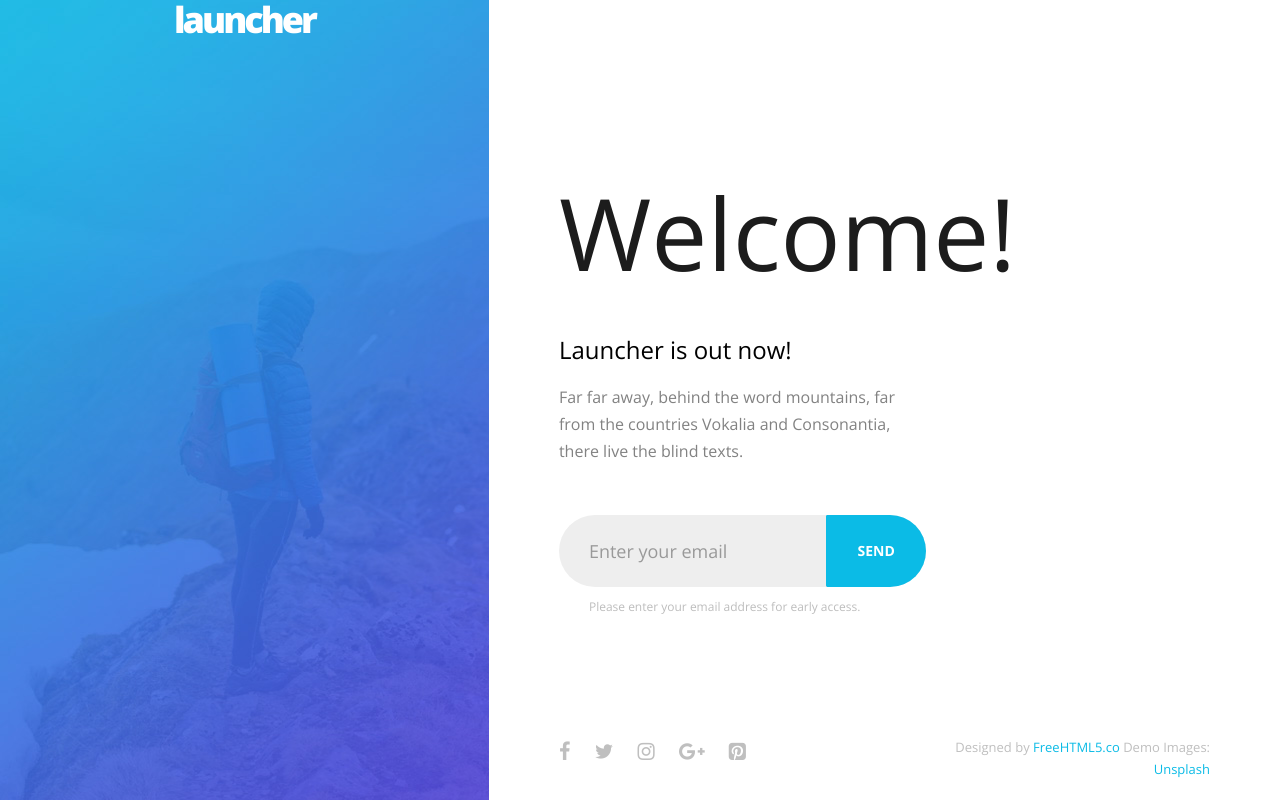
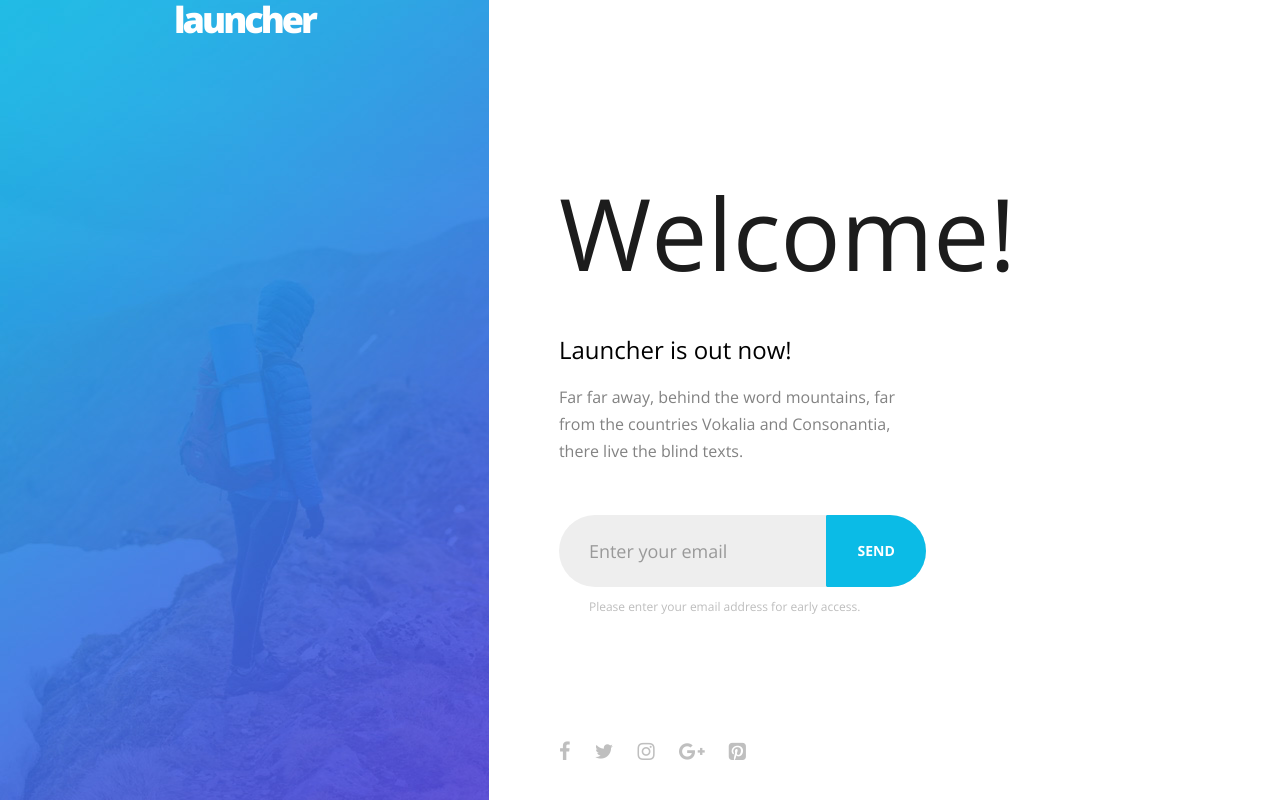
Before and after one commit to MrFlava/launcher, a plain HTML site: page index.html in a window 1280 px wide. Drawn offline with nearby package versions, Linux system fonts and the light colour scheme; files whose address does not match are found by name.

Commit message:
Deleted text

```diff
--- a/index.html
+++ b/index.html
@@ -91,10 +91,8 @@
 						<li><a href="#"><i class="icon-instagram"></i></a></li>
 						<li><a href="#"><i class="icon-google-plus"></i></a></li>
 						<li><a href="#"><i class="icon-pinterest-square"></i></a></li>
+						<li><a href="#"><i class="icon-telegram"></i></a></li>
 					</ul>
-				</div>
-				<div class="col-md-6 fh5co-copyright">
-					<p>Designed by <a href="http://freehtml5.co/" target="_blank">FreeHTML5.co</a> Demo Images: <a href="http://unsplash.com" target="_blank">Unsplash</a></p>
 				</div>
 			</div>
 		</div>
```
